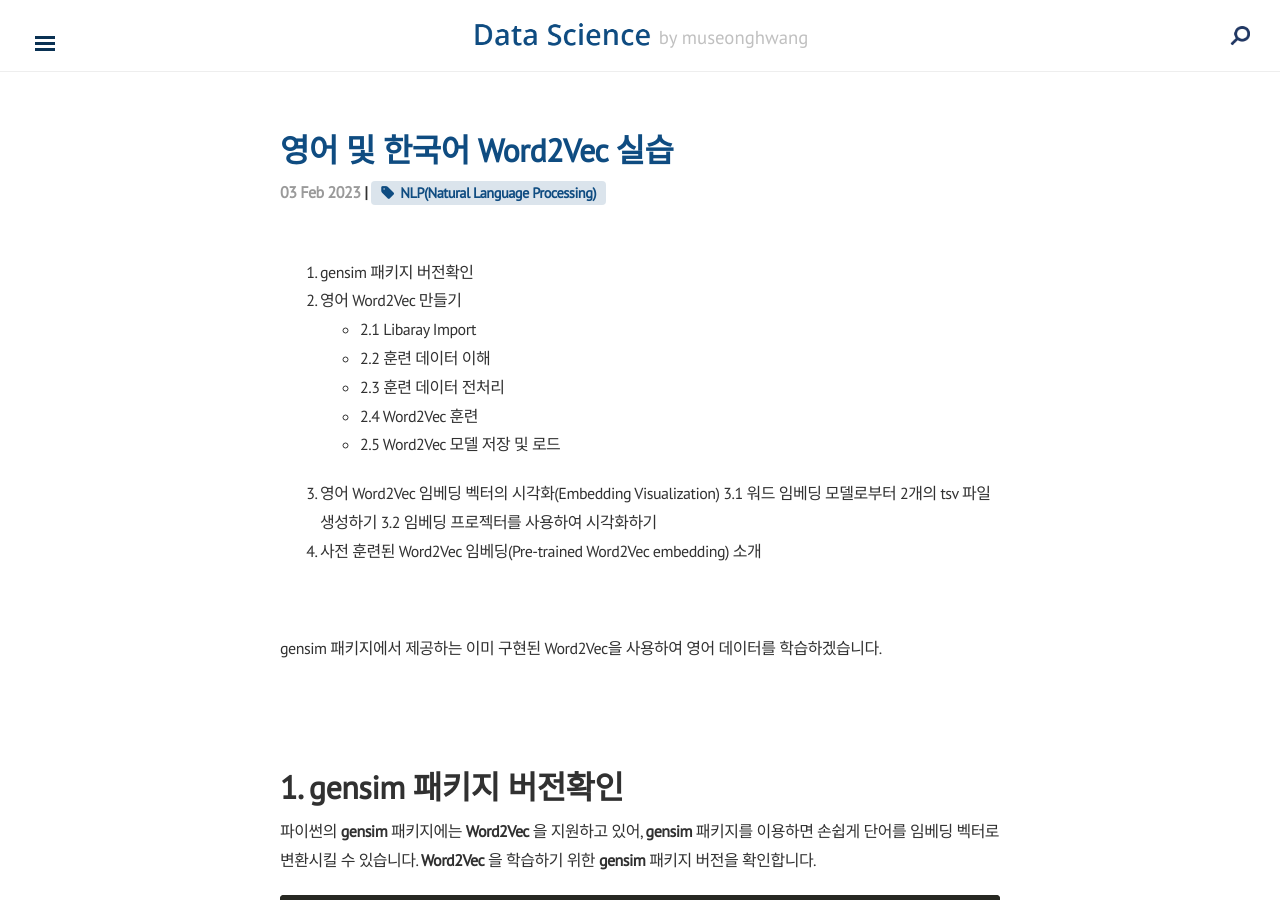
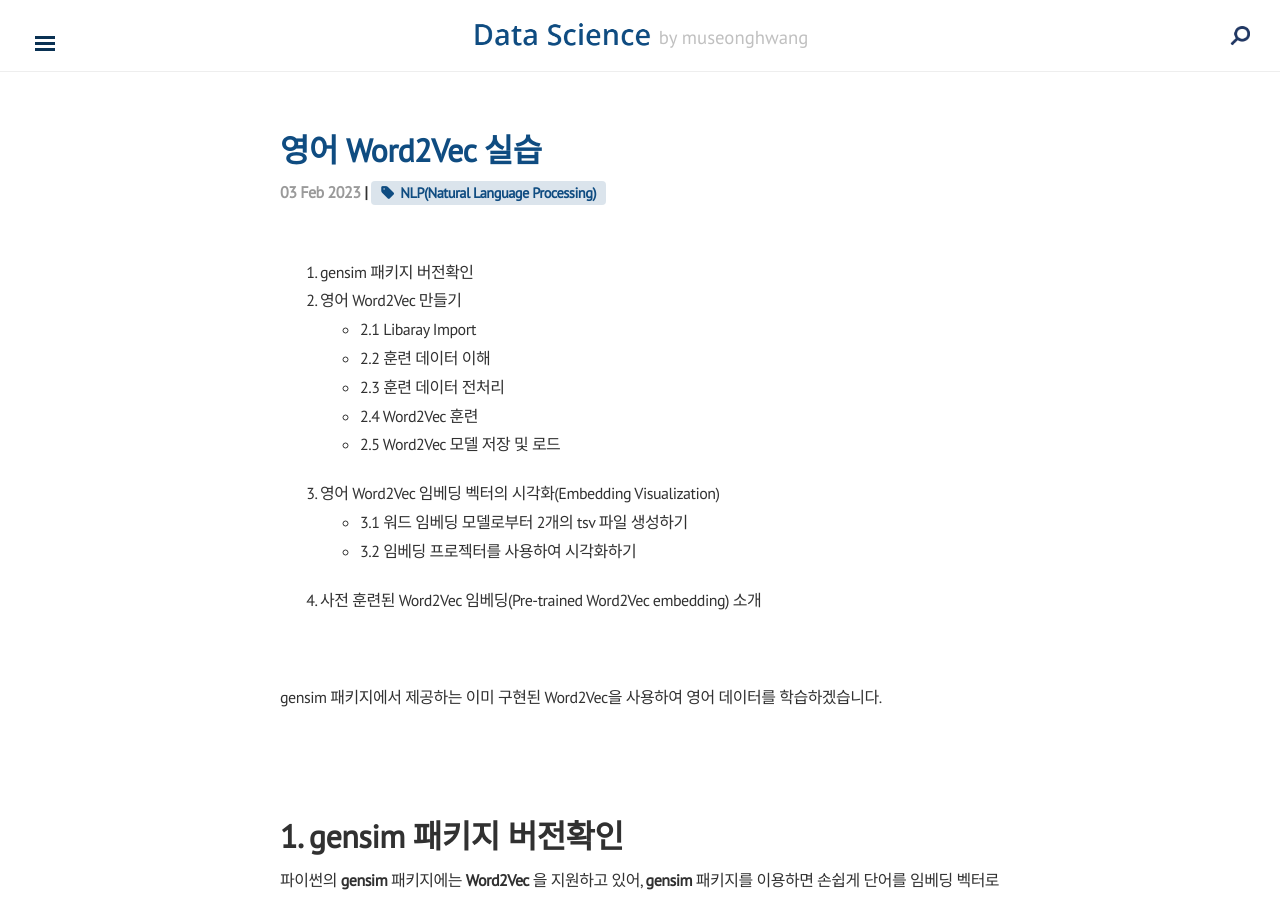
Before and after one commit to museonghwang/museonghwang.github.io, a Jekyll site: the page built from _posts/2023-02-03-nlp-eng-word2vec-practice.md, in a window 1280 px wide and 900 px high. Built offline with Jekyll 4.4.1, drawn with Linux system fonts in a browser that asks for light colours; nearby versions of some CDN libraries; formulas are drawn with MathJax 3.

Commit message:
nlp eng word2vec practice

```diff
--- a/_posts/2023-02-03-nlp-eng-word2vec-practice.md
+++ b/_posts/2023-02-03-nlp-eng-word2vec-practice.md
@@ -1,6 +1,6 @@
 ---
 layout: post
-title: 영어 및 한국어 Word2Vec 실습
+title: 영어 Word2Vec 실습
 category: NLP(Natural Language Processing)
 tag: NLP(Natural Language Processing)
 ---
@@ -10,14 +10,14 @@ tag: NLP(Natural Language Processing)
 
 1. gensim 패키지 버전확인
 2. 영어 Word2Vec 만들기
-- 2.1 Libaray Import
-- 2.2 훈련 데이터 이해
-- 2.3 훈련 데이터 전처리
-- 2.4 Word2Vec 훈련
-- 2.5 Word2Vec 모델 저장 및 로드
+    - 2.1 Libaray Import
+    - 2.2 훈련 데이터 이해
+    - 2.3 훈련 데이터 전처리
+    - 2.4 Word2Vec 훈련
+    - 2.5 Word2Vec 모델 저장 및 로드
 3. 영어 Word2Vec 임베딩 벡터의 시각화(Embedding Visualization)
-3.1 워드 임베딩 모델로부터 2개의 tsv 파일 생성하기
-3.2 임베딩 프로젝터를 사용하여 시각화하기
+    - 3.1 워드 임베딩 모델로부터 2개의 tsv 파일 생성하기
+    - 3.2 임베딩 프로젝터를 사용하여 시각화하기
 4. 사전 훈련된 Word2Vec 임베딩(Pre-trained Word2Vec embedding) 소개
 
 
```
